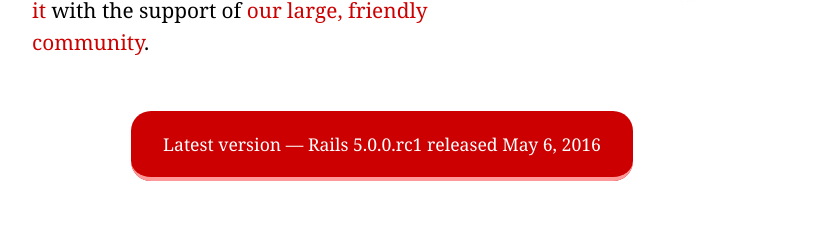
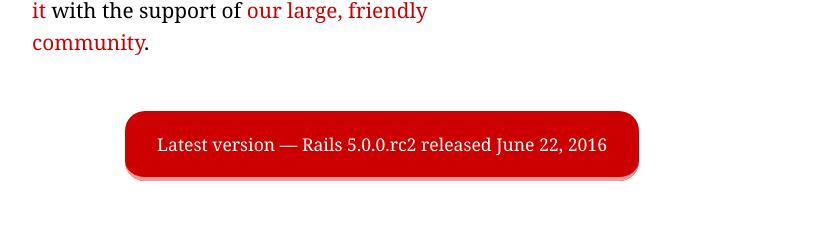
Before and after one commit to rails/homepage, a Jekyll site: the page built from index.html, in a window 1280 px wide. Shown: the part 506-735 px from the top of the page, without its empty margins (258-1095 px from the left). Built offline with Jekyll 4.4.1, drawn with Linux system fonts in a browser that asks for light colours; grey boxes are pictures that could not be loaded.

Commit message:
Announce Rails 5 RC2

```diff
--- a/index.html
+++ b/index.html
@@ -28,8 +28,8 @@
     </section>
 
     <section class="version">
-      <p><a href="http://weblog.rubyonrails.org/2016/5/6/this-week-in-rails-railsconf-recap-rails-5-0-rc-1-is-out/">Latest version &mdash; Rails 5.0.0.rc1 <span class="hide-mobile">released May 6, 2016</span></a></p>
-      <p class="show-mobile"><small>Released May 6, 2016</small></p>
+      <p><a href="http://weblog.rubyonrails.org/2016/6/22/Rails-5-0-rc2/">Latest version &mdash; Rails 5.0.0.rc2 <span class="hide-mobile">released June 22, 2016</span></a></p>
+      <p class="show-mobile"><small>Released June 22, 2016</small></p>
     </section>
 
     <section class="video-container">
```
